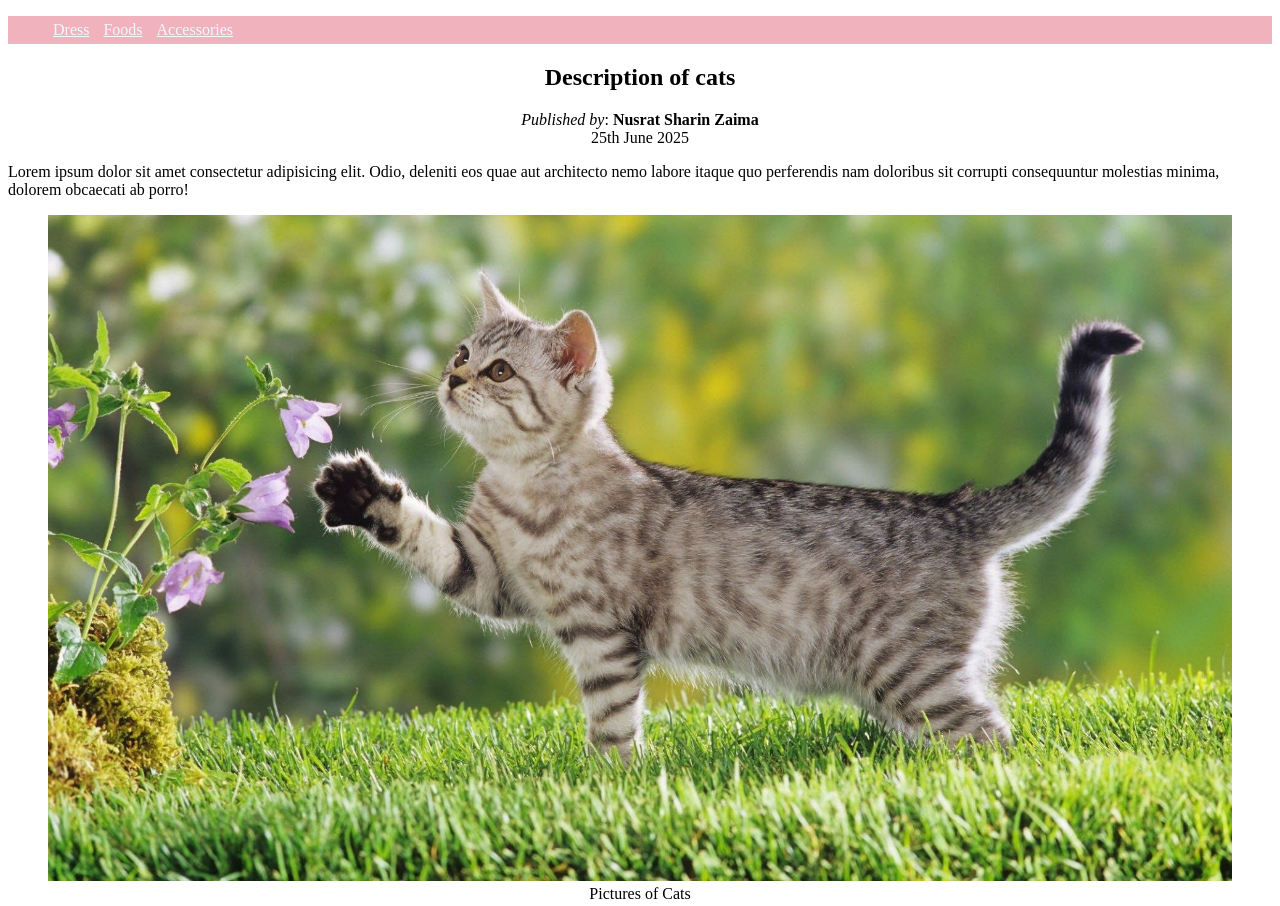
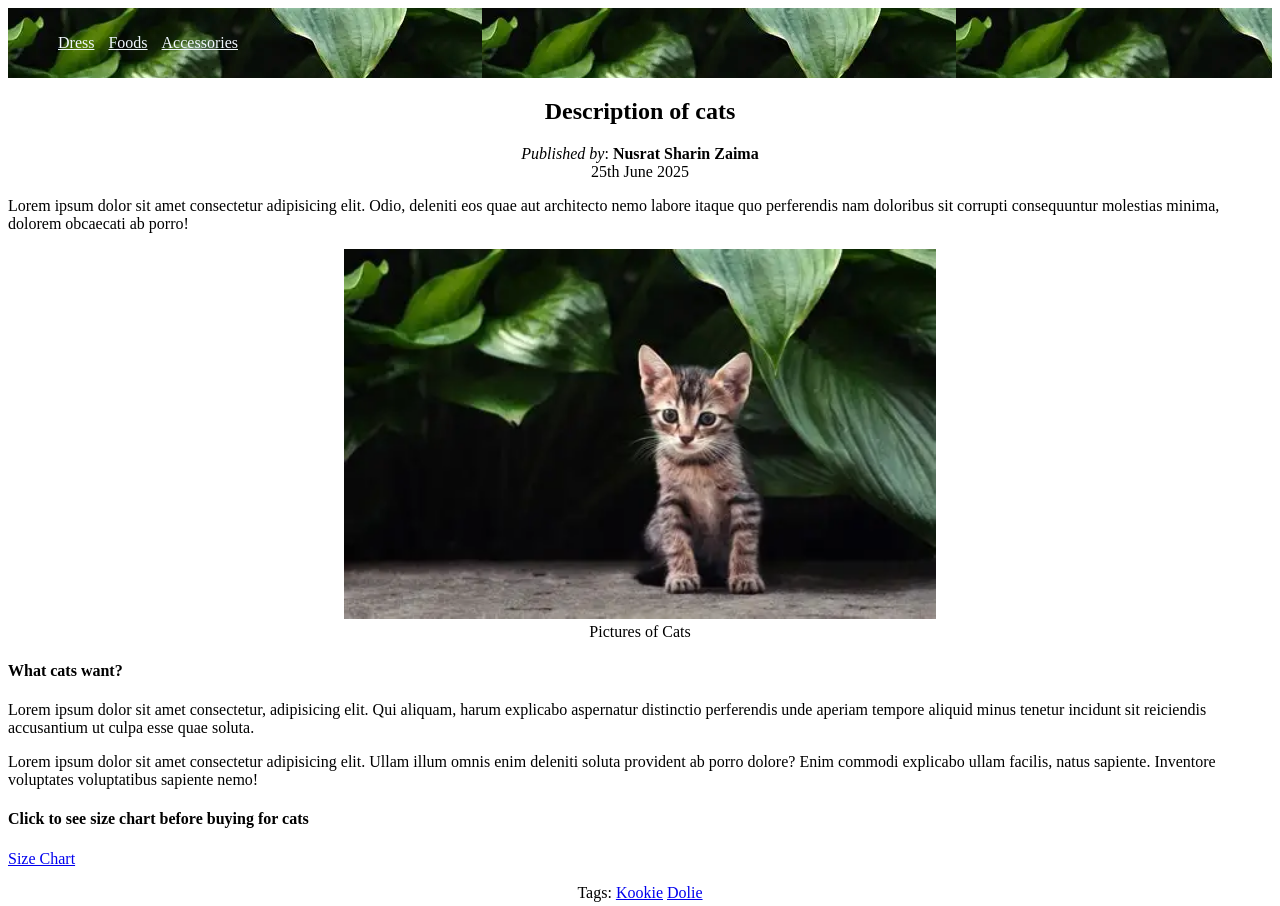
Before and after one commit to nusratsharin/ZaimasProject, a plain HTML site: page index.html in a window 1280 px wide. Shown: the top 906 px of the page. Drawn offline with Linux system fonts and the light colour scheme.

Commit message:
update bg2

```diff
--- a/index.html
+++ b/index.html
@@ -26,7 +26,8 @@
             <p>Lorem ipsum dolor sit amet consectetur adipisicing elit. Odio, deleniti eos quae aut architecto nemo labore itaque quo perferendis nam doloribus sit corrupti consequuntur molestias minima, dolorem obcaecati ab porro!</p>
         </article>
         <figure>
-            <img width="100%" src="./picturess/cat pic.jpg" alt="Meow">
+            <div class="fig"><img width="100%" src="./picturess/cats.webp" alt="Meow"></div>
+
             <figcaption>Pictures of Cats</figcaption>
         </figure>
         <section>
--- a/styles.css
+++ b/styles.css
@@ -16,7 +16,8 @@ figcaption{
      text-align: center;
 }
 #head{
-    background-image: url(./picturess/logo1.jpg);
+    background-image: url(./picturess/cats.webp);
+    padding: 5px 5px;
 }
 label{
     display: block;
@@ -34,3 +35,8 @@ table{
     background-color: rgb(138, 238, 238);
     text-align: center;
 }
+.fig{
+display: block;
+width: 50%;
+margin: 0 auto;
+}
```
